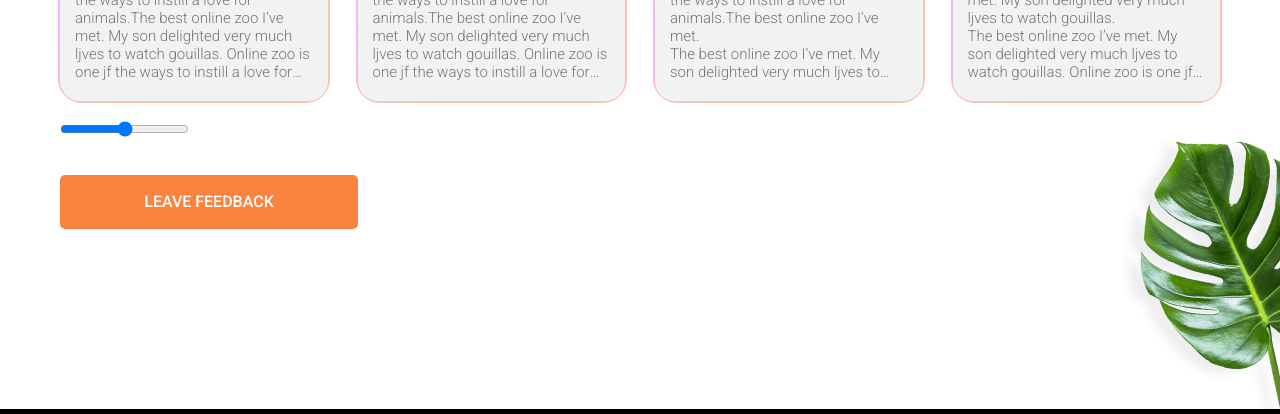
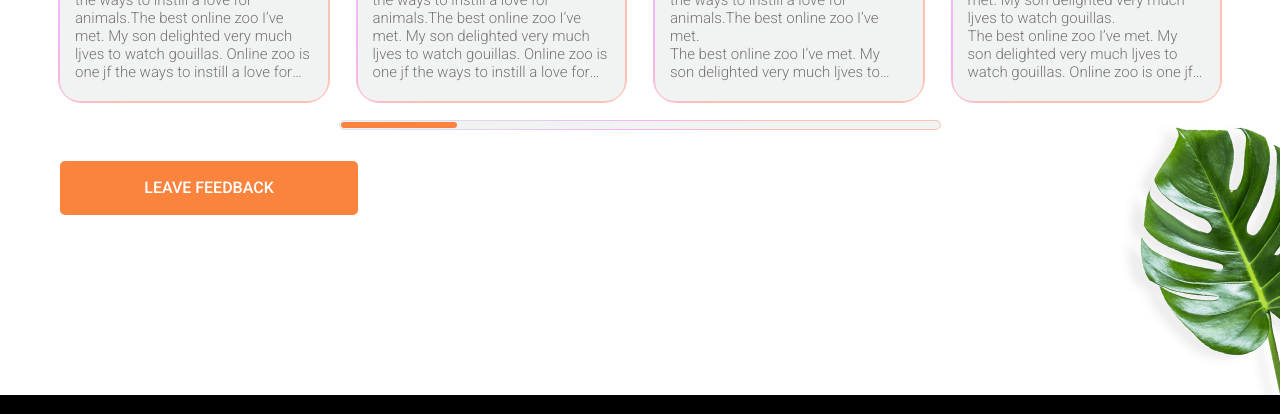
Before and after one commit to vadim-m/RSS-JS2022Q3, a plain HTML site: page online-zoo/index.html in a window 1280 px wide. Shown: the part 4140-4554 px from the top of the page. Drawn offline with Linux system fonts and the light colour scheme.

Commit message:
feat: add testimonials__slider

```diff
--- a/online-zoo/assets/css/blocks/_testimonials.scss
+++ b/online-zoo/assets/css/blocks/_testimonials.scss
@@ -119,8 +119,62 @@
   -webkit-box-orient: vertical;
 }
 
+.testimonials__slider-wrap {
+  display: flex;
+  justify-content: center;
+
+  margin-bottom: 32px;
+}
+
 .testimonials__slider {
-  margin-bottom: 32px;
+  position: relative;
+  width: 600px;
+  height: 8px;
+  background: var(--gray-smoky);
+  border-radius: 5px;
+  -webkit-appearance: none;
+  padding: 0 1px;
+
+  &:after {
+    content: "";
+    position: absolute;
+    top: -1px;
+    bottom: -1px;
+    left: -1px;
+    right: -1px;
+    z-index: -1;
+    border-radius: 24px;
+    background: linear-gradient(
+        315.75deg,
+        rgba(254, 189, 171, 0.74) 30.06%,
+        rgba(243, 169, 248, 0.66) 50.74%,
+        #e0d8f0 80.49%,
+        #eaf7fe 127.9%,
+        #eaf7fe 149.54%
+      ),
+      linear-gradient(
+        315.75deg,
+        rgba(254, 189, 171, 0.74) 30.06%,
+        rgba(243, 169, 248, 0.66) 50.74%,
+        #e0d8f0 80.49%,
+        #eaf7fe 127.9%,
+        #eaf7fe 149.54%
+      );
+  }
+
+  &::-webkit-slider-thumb {
+    width: 116px;
+    height: 6px;
+    -webkit-appearance: none;
+    background-color: var(--orange);
+    border-radius: 5px;
+    transition: background-color 0.2s;
+    cursor: pointer;
+  }
+
+  &::-webkit-slider-thumb:hover {
+    background-color: var(--orange-active);
+  }
 }
 
 .testimonials__decor {
--- a/online-zoo/index.html
+++ b/online-zoo/index.html
@@ -11,7 +11,7 @@
     href="https://fonts.googleapis.com/css2?family=Roboto:wght@100;300;400;500;700&family=Uncial+Antiqua&display=swap"
     rel="stylesheet">
   <link rel="stylesheet" href="./main.css">
-  <title>PetStory online</title>
+  <title>PetStory online!</title>
 </head>
 
 <body>
@@ -373,8 +373,8 @@
               </div>
             </li>
           </ul>
-          <div class="testimonials__slider">
-            <input type="range" id="">
+          <div class="testimonials__slider-wrap">
+            <input type="range" min="1" max="12" value="1" class="testimonials__slider">
           </div>
           <div class="testimonials__button">
             <button class="btn btn--square">leave feedback</button>
```
Also changed, not shown: online-zoo/main.css, 1 other file.
